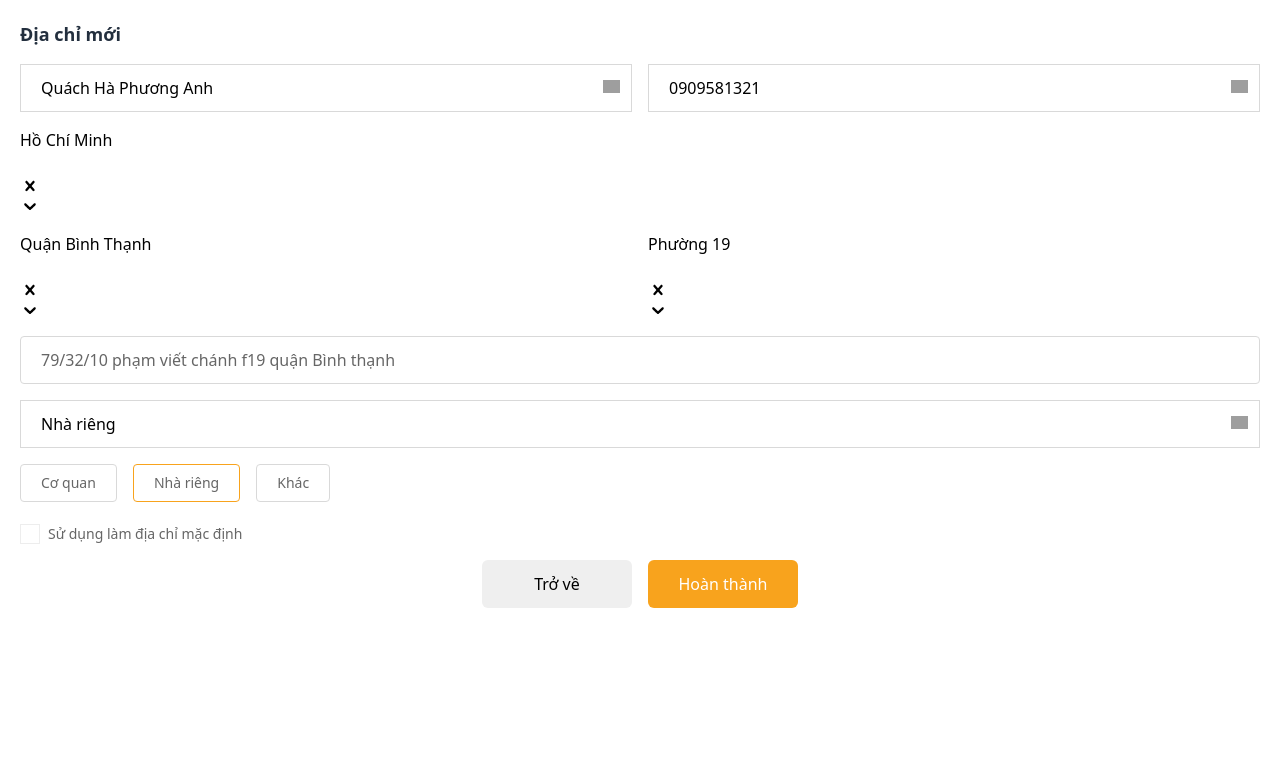
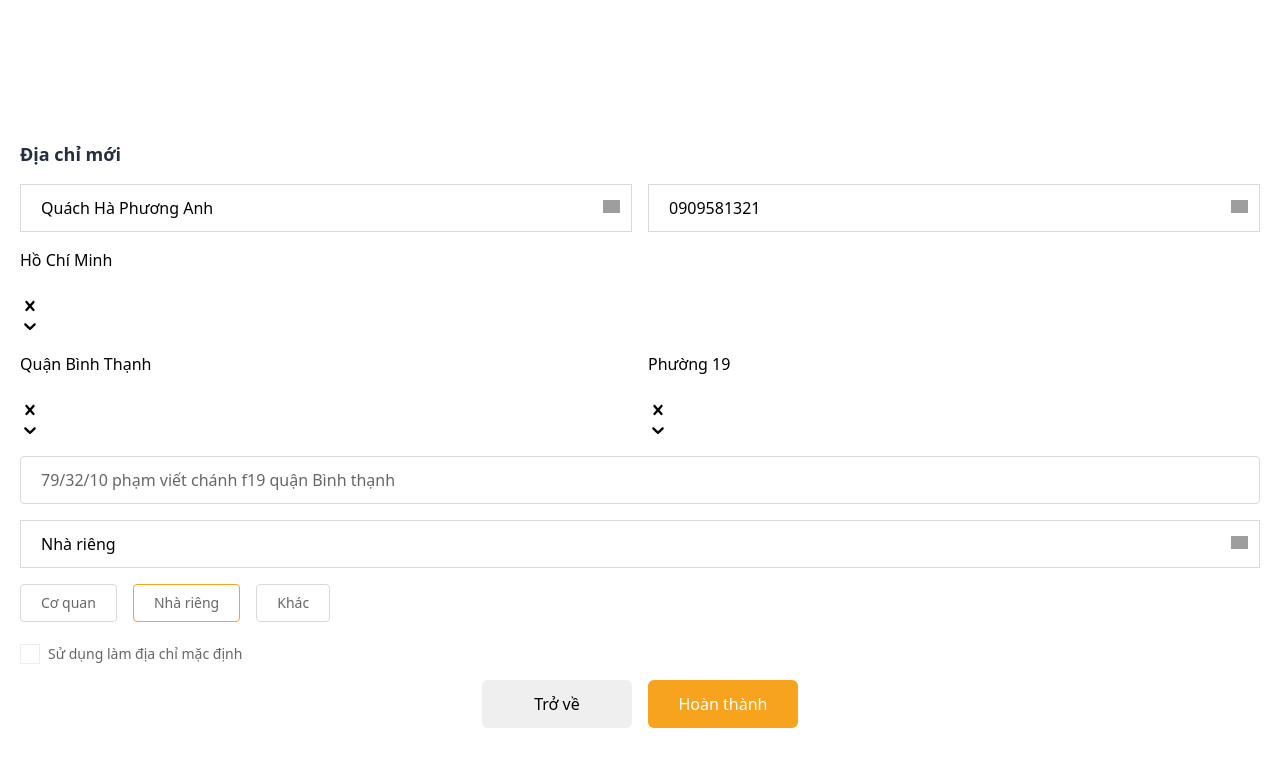
Before and after one commit to avrilquach/map, a website: page index.html in a window 1280 px wide. Drawn offline with Linux system fonts and the light colour scheme; grey boxes are pictures that could not be loaded.

Commit message:
fix scroll

```diff
--- a/index.html
+++ b/index.html
@@ -6,7 +6,7 @@
   <link href="./output.css" rel="stylesheet">
 </head>
 <body>
-  <div class="z-20 w-full fixed h-[85%] overflow-scroll bottom-0 rounded-tl-xl rounded-tr-xl bg-white p-5" style="height: 100vh; background: white;">
+  <div class="z-20 w-full fixed h-[85%] overflow-scroll bottom-0 rounded-tl-xl rounded-tr-xl bg-white p-5">
     <div class="mb-4 text-lg font-semibold text-[#232F3E]">Địa chỉ mới</div>
     <div class="flex space-x-4 mb-4">
         <div class="w-2/4 relative">
```
